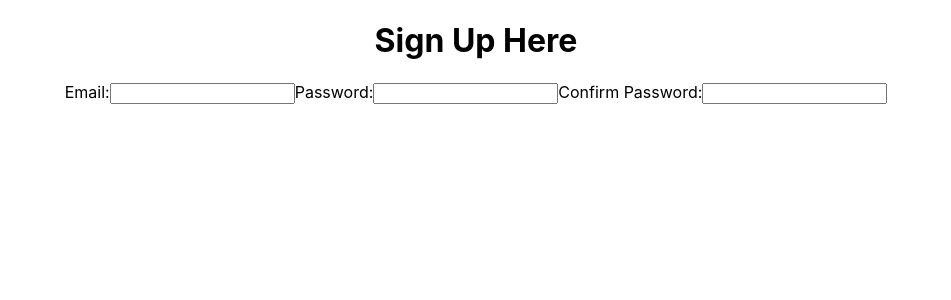
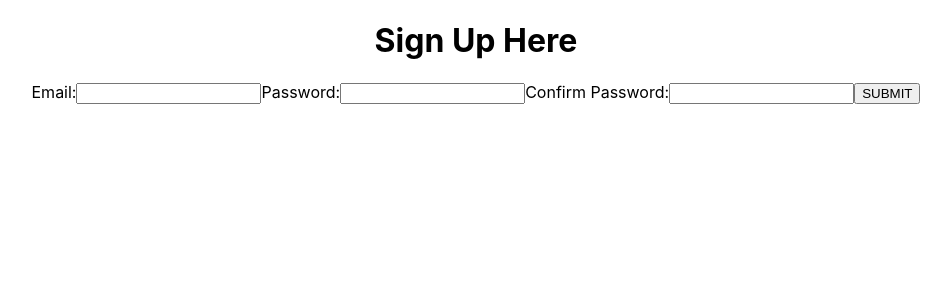
Before and after one commit to Tyler-Jacobson/CUNA-Frontend-Coding-Challenge, a React (Create React App) app: page /signup in a window 1280 px wide. Shown: the top 300 px of the page, without its empty margins (164-1115 px from the left). Built offline with nearby package versions, Linux system fonts and the light colour scheme.

Commit message:
Added submit functionality for signup page

```diff
--- a/src/Components/Landing.tsx
+++ b/src/Components/Landing.tsx
@@ -1,5 +1,6 @@
 import React, { useState, FormEvent, FC } from "react";
 import { useSelector, useDispatch } from "react-redux"
+import { CombinedState } from "redux";
 import { setUserDetails } from "../actions";
 
 const defaultFormValues = {
@@ -13,7 +14,10 @@ const defaultFormValues = {
 
 function Landing() {
 
+    const userDetails = useSelector((state: CombinedState<any>) => state.userDetails)
+
     const [ formValues, setFormValues ] = useState(defaultFormValues)
+
 
     const dispatch = useDispatch()
 
@@ -28,6 +32,7 @@ function Landing() {
         e.preventDefault()
         console.log(formValues)
         dispatch(setUserDetails({
+            ...userDetails,
             price: formValues.price,
             make: formValues.make,
             model: formValues.model,
--- a/src/Components/Signup.tsx
+++ b/src/Components/Signup.tsx
@@ -1,15 +1,23 @@
 import React, { useState, FormEvent } from "react";
+import { useSelector, useDispatch } from "react-redux";
+import { CombinedState } from "redux";
+import { setUserDetails } from "../actions";
 
 const defaultFormValues = {
     username: "",
     password: "",
-    confirmPassword: "",
+    confirmPassword: ""
 }
+
+
 
 
 export default function Signup() {
 
     const [ formValues, setFormValues ] = useState(defaultFormValues)
+    const userDetails = useSelector((state: CombinedState<any>) => state.userDetails)
+
+    const dispatch = useDispatch()
 
     function onChange(e: FormEvent<HTMLInputElement>) {
         setFormValues({
@@ -18,11 +26,21 @@ export default function Signup() {
         })
     }
 
+    function onSubmit(e: React.FormEvent<HTMLFormElement>) {
+        e.preventDefault()
+        console.log(formValues)
+        dispatch(setUserDetails({
+            ...userDetails,
+            username: formValues.username,
+            password: formValues.password,
+        }))
+    }
+
 
     return (
         <div>
             <h1>Sign Up Here</h1>
-            <form>
+            <form onSubmit={onSubmit}>
                 <label>
                     Email:
                     <input name="username" type="text" onChange={onChange} value={formValues.username}/>
@@ -37,6 +55,7 @@ export default function Signup() {
                     Confirm Password:
                     <input name="confirmPassword" type="text" onChange={onChange} value={formValues.confirmPassword}/>
                 </label>
+                <button type="submit">SUBMIT</button>
             </form>
         </div>
     )
--- a/src/reducers/index.tsx
+++ b/src/reducers/index.tsx
@@ -3,7 +3,7 @@ import userDetailsReducer from "./userDetailsReducer";
 
 
 const rootReducer = combineReducers({
-    detailsReducer: userDetailsReducer
+    userDetails: userDetailsReducer
 })
 
 export default rootReducer
--- a/src/reducers/userDetailsReducer.tsx
+++ b/src/reducers/userDetailsReducer.tsx
@@ -4,7 +4,9 @@ const defaultUserDetails = {
     make: "",
     model: "",
     income: 0,
-    credit: 0
+    credit: 0,
+    username: "",
+    password: ""
 }
 
 const userDetailsReducer = (state = defaultUserDetails, action: any) => {
@@ -16,7 +18,9 @@ const userDetailsReducer = (state = defaultUserDetails, action: any) => {
                 make: action.payload.make,
                 model: action.payload.model,
                 income: action.payload.income,
-                credit: action.payload.credit
+                credit: action.payload.credit,
+                username: action.payload.username,
+                password: action.payload.password
             }
         default:
             return state
```
